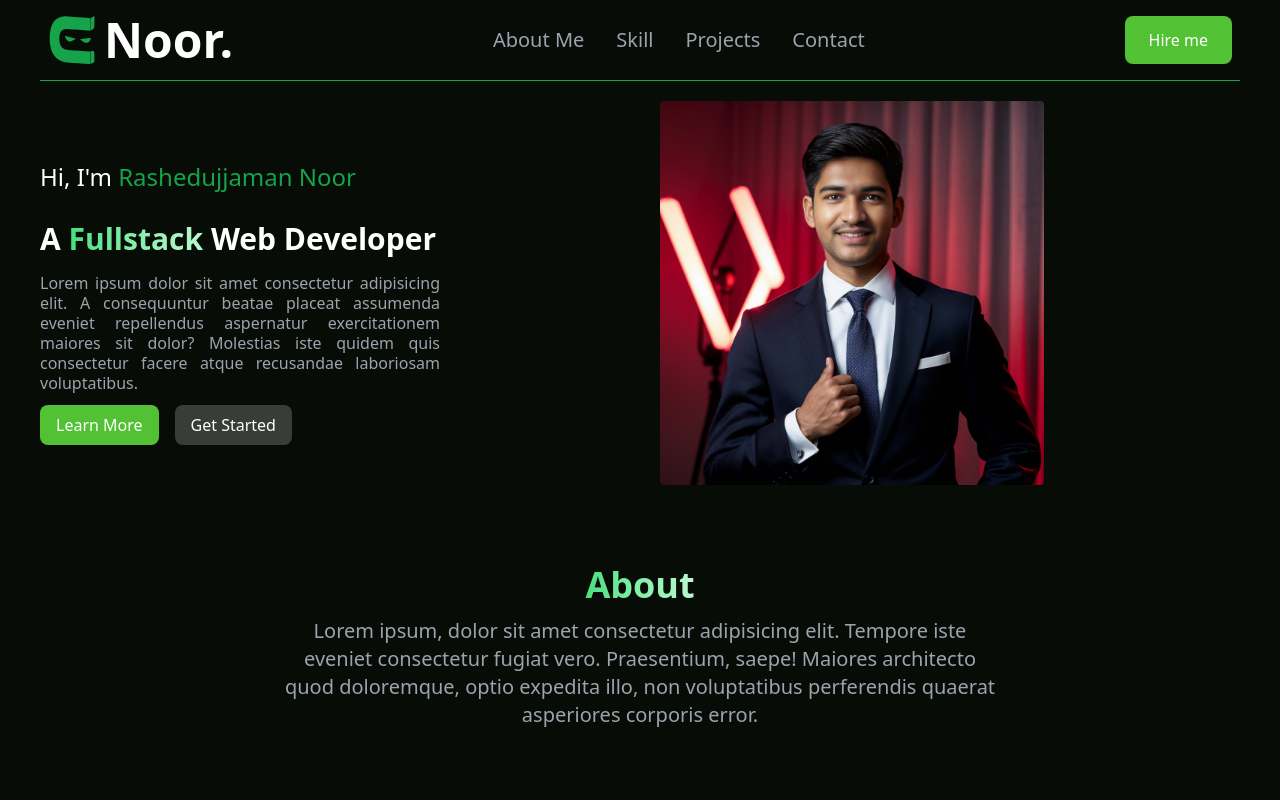
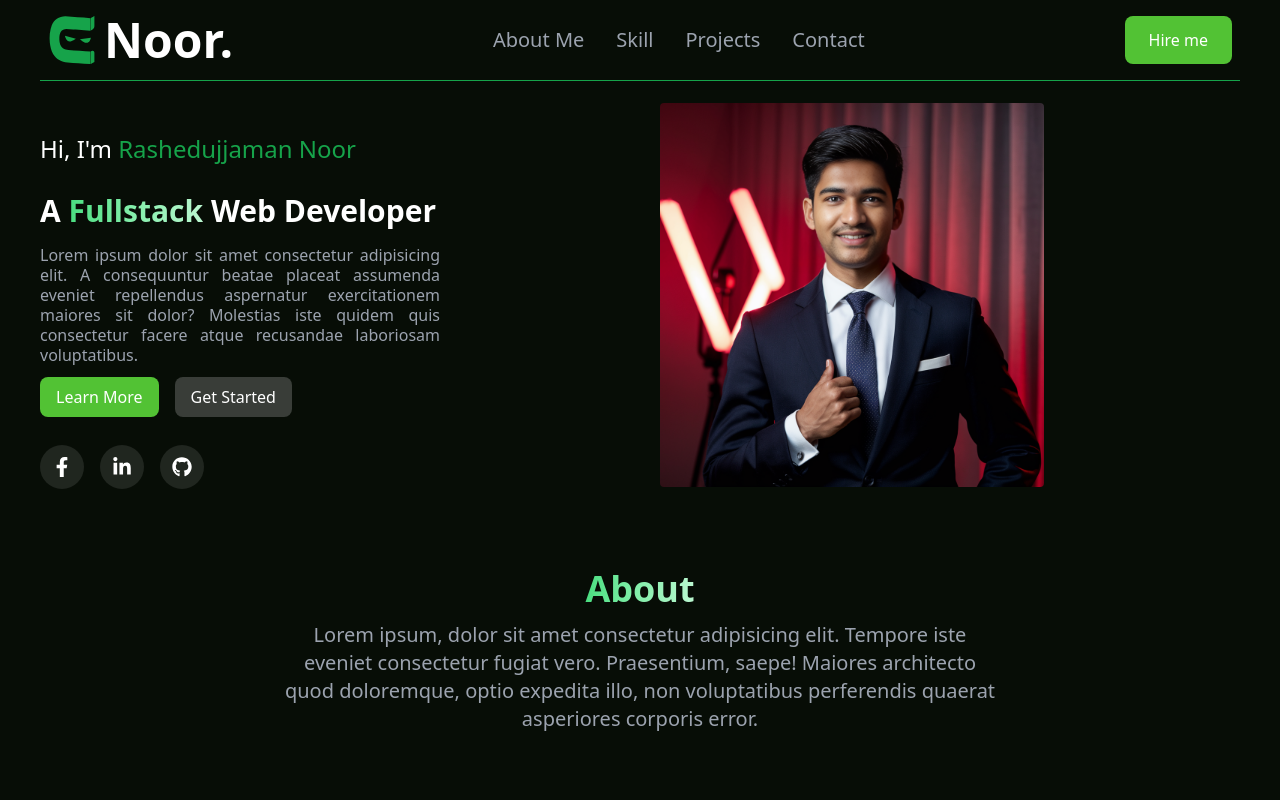
Before and after one commit to RashedujjamanNoor/portfolio, a React (Vite) app: page / in a window 1280 px wide. Shown: the top 800 px of the page. Built offline with nearby package versions, Linux system fonts and the light colour scheme.

Commit message:
fix all link

```diff
--- a/src/components/Footer.jsx
+++ b/src/components/Footer.jsx
@@ -15,19 +15,19 @@ const Footer = () => {
           <div className="flex justify-center items-center gap-4 mt-4">
             <a
               className="bg-white/10 p-3 rounded-full hover:text-green-400 hover:scale-105 transition-all duration-300"
-              href="https://www.facebook.com/"
+              href="https://www.facebook.com/rashedkhan.rk.96"
             >
               <FaFacebookF className="text-xl" />
             </a>
             <a
               className="bg-white/10 p-3 rounded-full hover:text-green-400 hover:scale-105 transition-all duration-300"
-              href="https://www.linkedin.com/"
+              href="https://www.linkedin.com/in/md-rashedujjaman-noor-006773262/"
             >
               <FaLinkedinIn className="text-xl" />
             </a>
             <a
               className="bg-white/10 p-3 rounded-full hover:text-green-400 hover:scale-105 transition-all duration-300"
-              href="#"
+              href="https://github.com/RashedujjamanNoor?tab=repositories"
             >
               <FaGithub className="text-xl" />
             </a>
--- a/src/components/Header.jsx
+++ b/src/components/Header.jsx
@@ -1,3 +1,5 @@
+import { FaFacebookF, FaGithub, FaLinkedinIn } from "react-icons/fa";
+
 const Header = () => {
   return (
     <div className="md:flex justify-center items-center gap-6 2xl:mx-36">
@@ -26,8 +28,32 @@ const Header = () => {
           consectetur facere atque recusandae laboriosam voluptatibus.
         </p>
         <div className="flex  justify-start items-center gap-4 py-3">
-          <button className="btn bg-btncolor">Learn More</button>
-          <button className="btn bg-white/20">Get Started</button>
+          <button className="btn bg-btncolor">
+            <a href="#about">Learn More</a>
+          </button>
+          <button className="btn bg-white/20">
+            <a href="#contact">Get Started</a>
+          </button>
+        </div>
+        <div className="flex items-center gap-4 mt-4">
+          <a
+            className="bg-white/10 p-3 rounded-full hover:text-green-400 hover:scale-105 transition-all duration-300"
+            href="https://www.facebook.com/rashedkhan.rk.96"
+          >
+            <FaFacebookF className="text-xl" />
+          </a>
+          <a
+            className="bg-white/10 p-3 rounded-full hover:text-green-400 hover:scale-105 transition-all duration-300"
+            href="https://www.linkedin.com/in/md-rashedujjaman-noor-006773262/"
+          >
+            <FaLinkedinIn className="text-xl" />
+          </a>
+          <a
+            className="bg-white/10 p-3 rounded-full hover:text-green-400 hover:scale-105 transition-all duration-300"
+            href="https://github.com/RashedujjamanNoor?tab=repositories"
+          >
+            <FaGithub className="text-xl" />
+          </a>
         </div>
       </div>
     </div>
```
